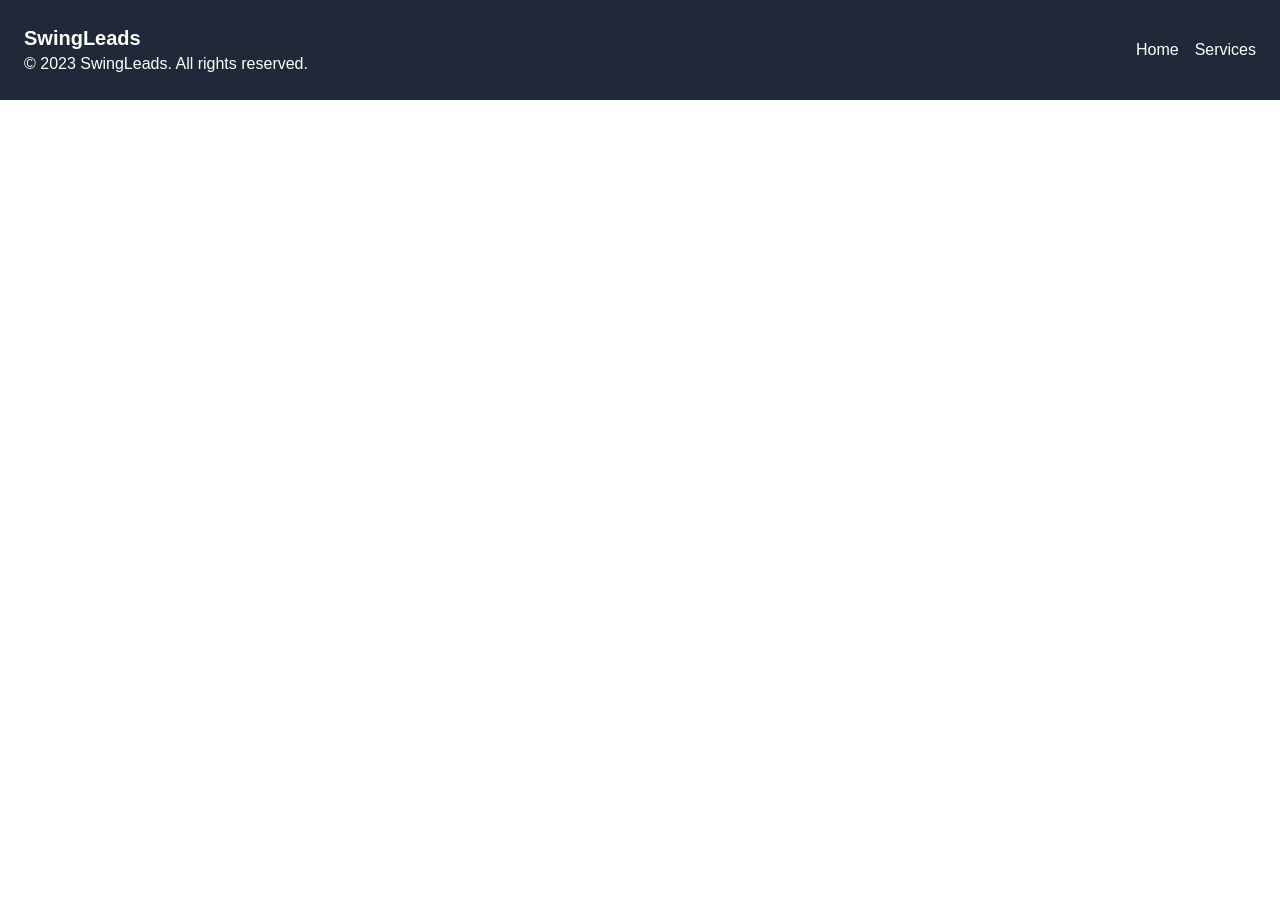
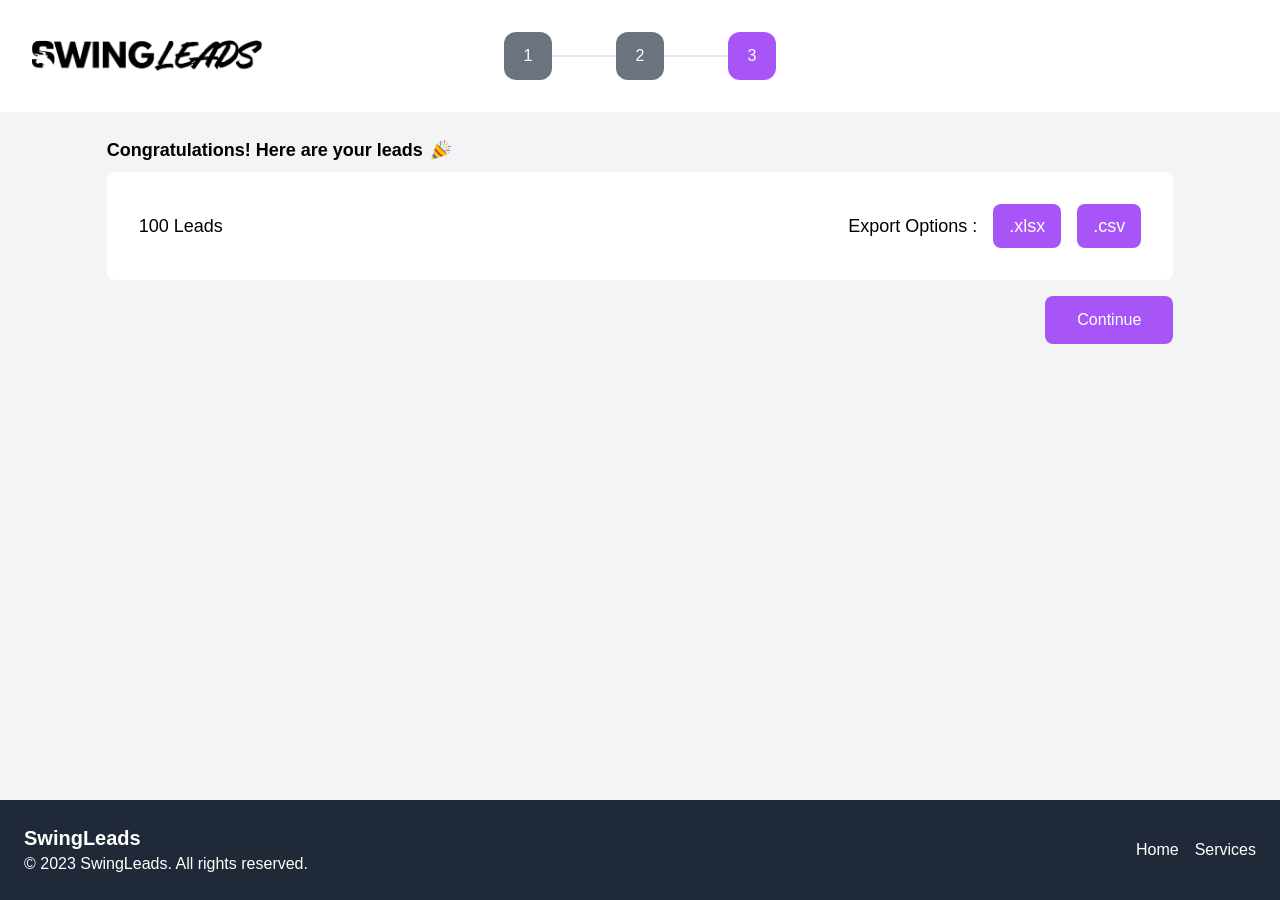
Before and after one commit to darkevo24/swingleads-fe, a React (Create React App) app: page /post-a-job-step-3 in a window 1280 px wide. Before the commit the page ends 800 px from the top, so only its background shows below. Built offline with nearby package versions, Linux system fonts and the light colour scheme.

Commit message:
Add taskTitle to useEffect dependency array

```diff
--- a/package.json
+++ b/package.json
@@ -12,11 +12,14 @@
     "@types/react-dom": "^18.2.17",
     "@types/react-modal": "^3.16.3",
     "@types/react-router-dom": "^5.3.3",
+    "axios": "^1.6.2",
+    "file-saver": "^2.0.5",
     "react": "^18.2.0",
     "react-dom": "^18.2.0",
     "react-modal": "^3.16.1",
     "react-router-dom": "^6.20.0",
     "react-scripts": "5.0.1",
+    "react-toastify": "^9.1.3",
     "typescript": "^4.9.5",
     "web-vitals": "^2.1.4"
   },
@@ -45,6 +48,7 @@
     ]
   },
   "devDependencies": {
+    "@types/file-saver": "^2.0.7",
     "autoprefixer": "^10.4.16",
     "postcss": "^8.4.31",
     "tailwindcss": "^3.3.5"
--- a/src/App.tsx
+++ b/src/App.tsx
@@ -3,6 +3,7 @@ import { BrowserRouter as Router, Route, Routes } from 'react-router-dom';
 import Footer from './components/Footer';
 import Step1 from './components/post-a-job/Step1';
 import Step2 from './components/post-a-job/Step2';
+import Step3 from './components/post-a-job/Step3';
 
 
 const App: React.FC = () => {
@@ -13,6 +14,7 @@ const App: React.FC = () => {
         <Routes>
           <Route path="/post-a-job-step-1" element={<Step1 />} />
           <Route path="/post-a-job-step-2" element={<Step2 />} />
+          <Route path="/post-a-job-step-3" element={<Step3 />} />
         </Routes>
         <Footer />
       </div>
--- a/src/components/post-a-job/Step1.tsx
+++ b/src/components/post-a-job/Step1.tsx
@@ -50,7 +50,7 @@ const Step1: React.FC = () => {
         sessionStorage.setItem('selectedCategories', JSON.stringify(selectedCategories));
         sessionStorage.setItem('taskTitle', taskTitle);
 
-    }, [taskDescription, selectedCategories]);
+    }, [taskDescription, selectedCategories, taskTitle]);
 
     // Inside the PostAJob component
     // Function to handle textarea input
--- a/src/components/post-a-job/Step2.tsx
+++ b/src/components/post-a-job/Step2.tsx
@@ -2,6 +2,9 @@ import React, { useState, useEffect } from 'react';
 import Footer from '../Footer';
 import "../../styles/modal.css";
 import ReactModal from 'react-modal';
+import { ToastContainer, toast } from 'react-toastify';
+import axios from 'axios';
+import 'react-toastify/dist/ReactToastify.css';
 
 const customStyles = {
     content: {
@@ -20,16 +23,26 @@ const customStyles = {
 const Step2: React.FC = () => {
     const [pin, setPin] = useState('');
 
-    // useEffect(() => {
-    //     const taskDescription = sessionStorage.getItem('taskDescription');
-    //     if (!taskDescription) {
-    //         window.location.href = '/post-a-job-step-1';
-    //     }
-    // });
-
-    const handlePinChange = (event: any) => {
+    const handlePinChange = (event: React.ChangeEvent<HTMLInputElement>) => {
         setPin(event.target.value);
     };
+
+    const handleContinue = async () => {
+        try {
+            const response = await axios.post('http://127.0.0.1:5000/check_pin', { pin });
+
+            if (response.data.message === "PIN is valid") {
+                window.location.href = "/post-a-job-step-3"; // Redirect to the next step
+            }
+            else {
+                toast.error(response.data.message); // Display error toast
+            }
+
+        } catch (err: any) {
+            toast.error(err.response.data.message); // Display error toast
+        }
+    };
+
 
 
     const circleStyle = {
@@ -78,15 +91,10 @@ const Step2: React.FC = () => {
             <div className='flex items-center justify-center w-full mt-4 mb-12'>
                 <div className='flex justify-end w-10/12 items-center'>
                     <p className='text-lg mr-10'>Haven't received your code? <span className='text-purple-500 underline'>Open ticket on Discord</span> </p>
-                    <button onClick={() => { window.location.href = "/post-a-job-step-2" }} className={`bg-${pin ? 'purple-500' : 'gray-500'} px-8 py-3 text-white rounded-lg`} disabled={!pin}>Continue</button>
+                    <button onClick={handleContinue} className={`bg-${pin ? 'purple-500' : 'gray-500'} px-8 py-3 text-white rounded-lg`} disabled={!pin}>Continue</button>
                 </div>
             </div>
-
-            {/* <div className='w-full flex flex-col items-center mt-4 mb-12'>
-                <div className='flex justify-end w-10/12'>
-                    <button onClick={() => { window.location.href = "/post-a-job-step-2" }} className={`bg-${taskTitle && selectedCategories.length > 0 ? 'purple-500' : 'gray-500'} px-8 py-3 text-white rounded-lg`} disabled={!taskTitle || selectedCategories.length === 0}>Continue</button>
-                </div>
-            </div> */}
+            <ToastContainer />
         </div>
     );
 };
--- /dev/null
+++ b/src/components/post-a-job/Step3.tsx
@@ -0,0 +1,107 @@
+import React, { useState, useEffect } from 'react';
+import Footer from '../Footer';
+import "../../styles/modal.css";
+import ReactModal from 'react-modal';
+import { ToastContainer, toast } from 'react-toastify';
+import axios from 'axios';
+import { saveAs } from 'file-saver';
+
+const customStyles = {
+    content: {
+        top: '50%',
+        left: '50%',
+        right: 'auto',
+        bottom: 'auto',
+        marginRight: '-50%',
+        transform: 'translate(-50%, -50%)',
+        padding: 20,
+        width: '50%',
+        height: "300px"
+    },
+};
+
+const Step3: React.FC = () => {
+    const taskTitle = sessionStorage.getItem('taskTitle');
+    const selectedCategories = sessionStorage.getItem('selectedCategories');
+
+    function DownloadXlsx() {
+        const keyword = 'Realtors';
+        const country = 'NY';
+        const cityname = 'New York';
+
+        const apiUrl = `https://dash.d7leadfinder.com/app/api/search/?keyword=${keyword}&country=${country}&location=${cityname}&key=3fa8f43258cb8d844f5af3f58b392300_MTE5NjUx`;
+
+        // Set mode to "no-cors"
+        fetch(apiUrl, {
+            method: 'GET',
+            mode: 'cors',
+        })
+            .then(response => {
+                // Since mode is "no-cors", response.ok will always be false
+                if (!response.ok) {
+                    throw new Error(`Network response was not ok. Status: ${response.status}`);
+                }
+                return response.blob();
+            })
+            .then(blob => {
+                // Use FileSaver to save the blob as a file
+                saveAs(blob, 'downloaded_file.xlsx');
+            })
+            .catch(error => {
+                console.error('Error downloading .xlsx file:', error.message);
+            });
+    }
+
+    function DownloadCsv() {
+
+    }
+    return (
+        <div className='w-full bg-gray-100 min-h-screen'>
+            <div className='w-full bg-white flex items-center flex-col md:flex-row py-8 px-8'>
+                <img onClick={() => { window.location.href = "/" }} src={require('../../logo/SwingLeads.png')} alt='logo' width={230} className='absolute cursor-pointer' />
+                <div className='flex items-center justify-center w-full text-white md:mt-0 mt-20'>
+                    <div className='bg-gray-500 w-12 h-12 rounded-xl flex items-center justify-center'>1</div>
+                    <div className=' bg-gray-200 w-16 h-0.5'></div>
+                    <div className='bg-gray-500 w-12 h-12 rounded-xl flex items-center justify-center'>2</div>
+                    <div className=' bg-gray-200 w-16 h-0.5'></div>
+                    <div className='bg-purple-500 w-12 h-12 rounded-xl flex items-center justify-center'>3</div>
+                </div>
+            </div>
+
+            <div className='w-full flex flex-col items-center'>
+                <div className='w-10/12 mt-6 rounded-lg'>
+                    <p className='flex items-center text-lg font-bold'>Congratulations! Here are your leads <img className='w-5 ml-2' src={require("../../logo/party-popper.png")} alt='congrats' /></p>
+                </div>
+            </div>
+
+            <div className='w-full flex flex-col items-center text-lg'>
+                <div className='bg-white w-10/12 p-8 mt-2 rounded-lg'>
+                    <h1 className='text-2xl font-bold'>{taskTitle}</h1>
+                    <p className='text-lg'>
+                        {JSON.parse(selectedCategories ?? '[]').map((category: string, index: number) => (
+                            // Your mapping logic goes here, for example:
+                            <span key={index}>{category}</span>
+                        ))}
+                    </p>
+                    <div className='flex justify-between items-center'>
+                        <p className='text-lg'>100 Leads</p>
+                        <div className='flex items-center'>
+                            <p>Export Options :</p>
+                            <button onClick={DownloadXlsx} className='bg-purple-500 px-4 py-2 text-white rounded-lg ml-4'>.xlsx</button>
+                            <button onClick={DownloadCsv} className='bg-purple-500 px-4 py-2 text-white rounded-lg ml-4'>.csv</button>
+                        </div>
+                    </div>
+                </div>
+            </div>
+
+            <div className='flex items-center justify-center w-full mt-4 mb-12'>
+                <div className='flex justify-end w-10/12 items-center'>
+                    <button className={`bg-purple-500 px-8 py-3 text-white rounded-lg`}>Continue</button>
+                </div>
+            </div>
+            <ToastContainer />
+        </div>
+    );
+};
+
+export default Step3;
```
Also changed, not shown: 2 other files (tests, documents, lock files or other folders).
